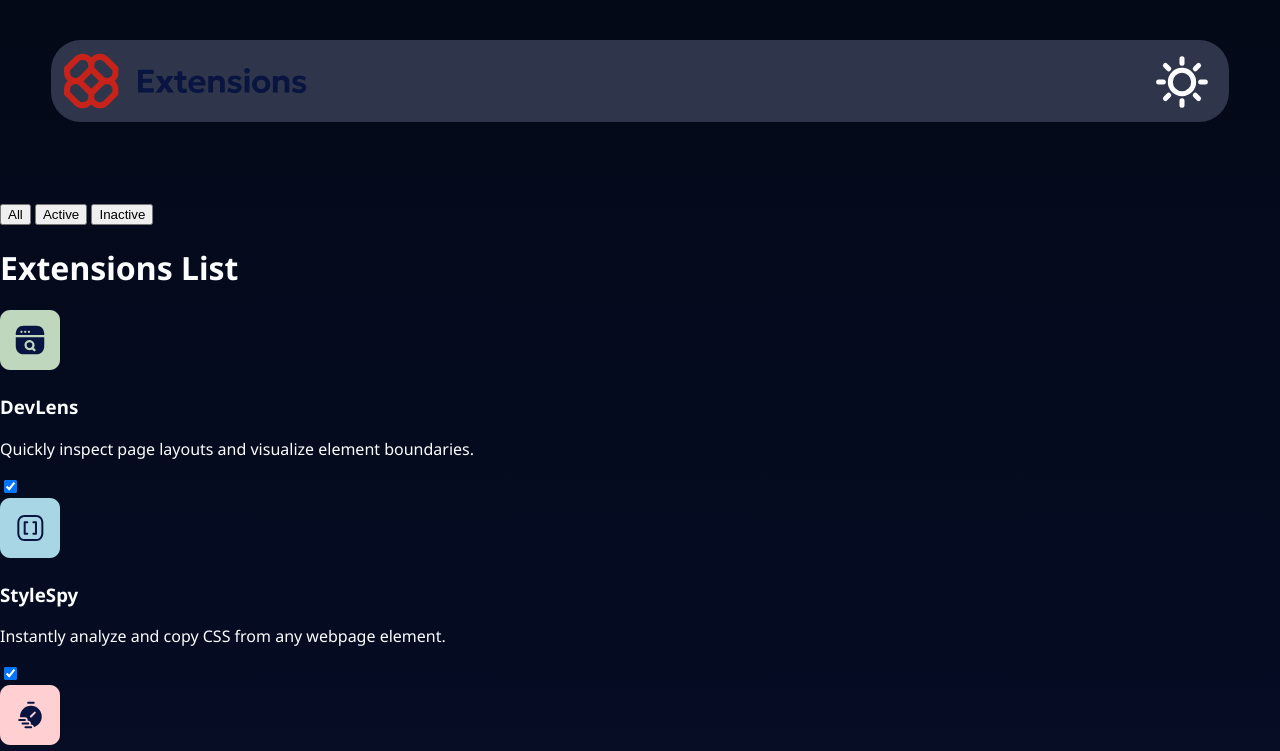
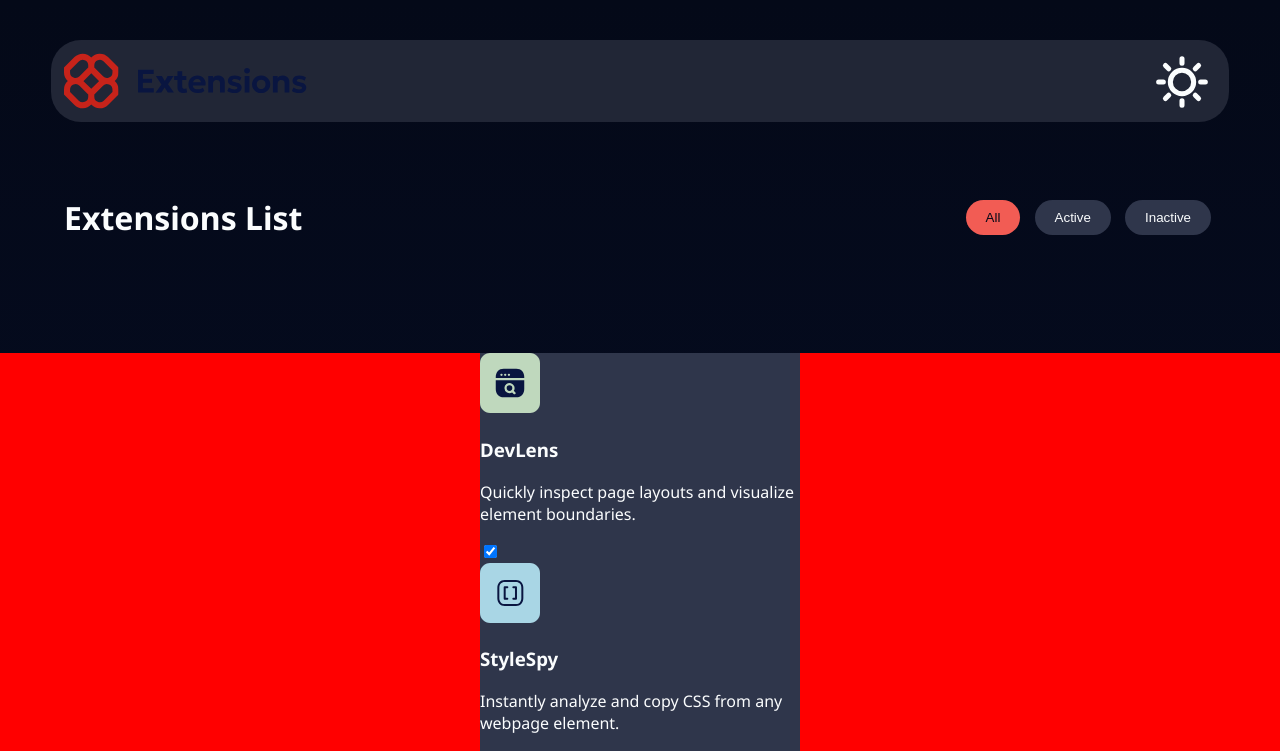
Before and after one commit to DevAidanH/browerExtention, a plain HTML site: page index.html in a window 1280 px wide. Shown: the top 751 px of the page. Drawn offline with Linux system fonts and the light colour scheme.

Commit message:
app bar and sorting buttons added

```diff
--- a/index.html
+++ b/index.html
@@ -34,22 +34,26 @@
 
 </head>
 <body>
-  <div class="appbar-center">
+  <div class="app-center">
     <div class="appbar">
       <img src="assets/logo.svg" />
       <button onclick="toggleLightMode()">
         <img id="mode-icon" src="assets/icon-sun.svg" alt="Light mode icon"/>
       </button>
     </div>
+
+
+    <div class="title-sorting-bar">
+      <h1>Extensions List</h1>
+      <div class="sorting">
+        <button class="selected">All</button>
+        <button>Active</button>
+        <button>Inactive</button>
+      </div>
+    </div>
   </div>
 
-  <div class="sorting">
-    <button>All</button>
-    <button>Active</button>
-    <button>Inactive</button>
-  </div>
 
-  <h1>Extensions List</h1>
   <div id="extensions-list"></div>
   <script src="read_data.js"></script>
 
--- a/main.css
+++ b/main.css
@@ -3,7 +3,10 @@
   --dark_background_one: #040918;
   --dark_background_two: #091540;
   --dark_text: hsl(200, 60%, 99%);
-  --dark_appbar: hsl(225, 23%, 24%);
+  --dark_appbar: hsl(226, 25%, 17%);
+  --dark_buttons: hsl(225, 23%, 24%);
+  --dark_selected_button: hsl(3, 86%, 64%);
+  --dark_card: hsl(225, 23%, 24%);
 }
 
 /*Site wide styles*/
@@ -21,12 +24,13 @@ body{
 }
 
 /*App bar*/
-.appbar-center{
+.app-center{
     width: 100%;
     display: flex;
     justify-content: center;
     align-items: center;
     margin-bottom: 10vh;
+    flex-direction: column;
 }
 .appbar{
     color: var(--dark_text);
@@ -36,6 +40,7 @@ body{
     margin-top: 5vh;
     padding: 1vw;
     border-radius: 30px;
+    margin-bottom: 5vh;
 }
 .appbar img{
     height: 7vh;
@@ -51,8 +56,40 @@ body{
 }
 
 /*Sorting buttons*/
+.title-sorting-bar{
+    display: flex;
+    align-items: center;
+    padding: 1vw;
+    justify-content: space-between;
+    width: 90%;
+}
+.title-sorting-bar .sorting button{
+    padding: 10px 20px;
+    margin: 0px 5px;
+    background-color: var(--dark_buttons);
+    color: var(--dark_text);
+    border: none;
+    border-radius: 20px;
+    cursor: pointer;
+}
+.title-sorting-bar .sorting .selected{
+    background-color: var(--dark_selected_button);
+    color: var(--dark_background_one);
+}
 
-
+/*Cards*/
+#extensions-list{
+    background-color: red;
+    display: flex;
+    flex-direction: column;
+    justify-content: center;
+    align-items: center;
+    column-count: 2;
+}
+.extension-item{
+    background-color: var(--dark_card);
+    width: 25vw;
+}
 
 /*Frontend mentor code*/
 .attribution { font-size: 11px; text-align: center; }
```
